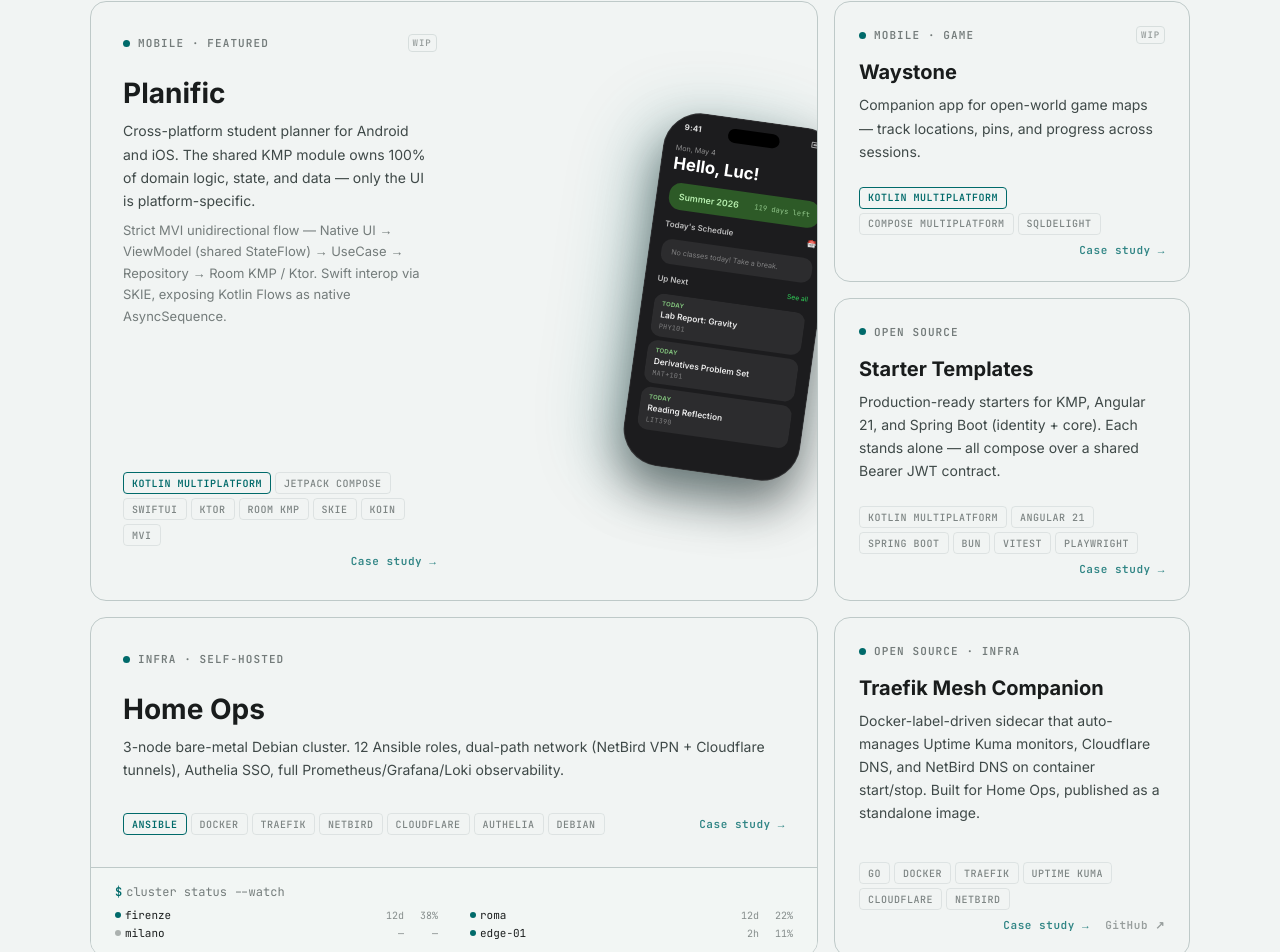
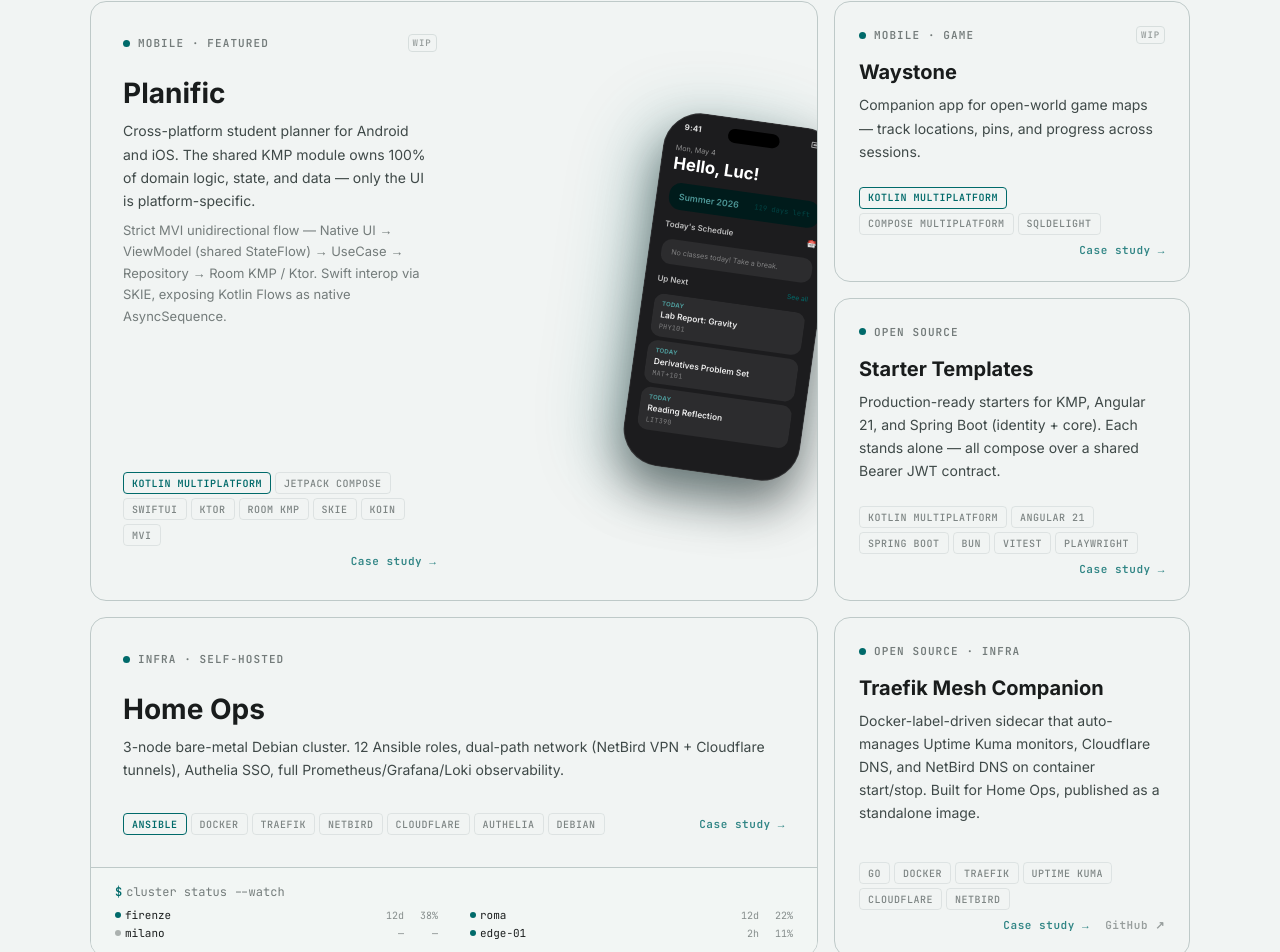
Before and after one commit to wolf-361/portfolio, an Angular app: page /#contact in a window 1280 px wide. Shown: the part 2219-3171 px from the top of the page. Built offline with nearby package versions, Linux system fonts and the light colour scheme.

Commit message:
refactor(styles): extract macOS dot colors to tokens; theme phone mockup to primary

```diff
--- a/src/app/features/home/components/hero/hero.scss
+++ b/src/app/features/home/components/hero/hero.scss
@@ -1,4 +1,5 @@
 @use 'styles/sys' as sys;
+@use 'styles/tokens' as t;
 
 .hero {
   display: flex;
@@ -87,7 +88,7 @@
 }
 
 .terminal-titlebar {
-  background: #3a3a3c;
+  background: t.$macos-titlebar;
   padding: 0.625rem 1rem;
   display: flex;
   align-items: center;
@@ -101,13 +102,13 @@
   flex-shrink: 0;
 
   &.dot-red {
-    background: #ff5f57;
+    background: t.$macos-dot-red;
   }
   &.dot-yellow {
-    background: #febc2e;
+    background: t.$macos-dot-yellow;
   }
   &.dot-green {
-    background: #28c840;
+    background: t.$macos-dot-green;
   }
 }
 
@@ -116,7 +117,7 @@
   text-align: center;
   font-size: 0.6875rem;
   font-family: ui-monospace, SFMono-Regular, Menlo, Monaco, Consolas, monospace;
-  color: #888;
+  color: t.$macos-titlebar-text;
   user-select: none;
   margin-left: -44px;
 }
@@ -132,7 +133,7 @@
   font-family: ui-monospace, SFMono-Regular, Menlo, Monaco, Consolas, monospace;
 
   scrollbar-width: thin;
-  scrollbar-color: #3a3a3c #0d1117;
+  scrollbar-color: t.$macos-titlebar #0d1117;
 }
 
 // ── Terminal lines ─────────────────────────────────────────────────────────────
--- a/src/app/features/home/components/project-card/project-card.scss
+++ b/src/app/features/home/components/project-card/project-card.scss
@@ -314,7 +314,7 @@
 
 // Semester pill card
 .app-semester-card {
-  background: #2d5a27;
+  background: color-mix(in srgb, sys.$primary 25%, #000);
   border-radius: 12px;
   padding: 8px 10px;
   display: flex;
@@ -326,12 +326,12 @@
 .app-semester-name {
   font-size: 0.55rem;
   font-weight: 600;
-  color: #b8f0b0;
+  color: color-mix(in srgb, sys.$primary 70%, #fff);
 }
 
 .app-semester-days {
   font-size: 0.45rem;
-  color: rgba(184 240 176 / 0.7);
+  color: color-mix(in srgb, sys.$primary 50%, transparent);
   font-family: sys.$font-mono;
 }
 
@@ -351,7 +351,7 @@
 
 .app-section-action {
   font-size: 0.42rem;
-  color: #30d158;
+  color: sys.$primary;
 }
 
 .app-empty-state {
@@ -387,7 +387,7 @@
   font-weight: 700;
   letter-spacing: 0.04em;
   text-transform: uppercase;
-  color: #7dba78;
+  color: color-mix(in srgb, sys.$primary 70%, #fff);
   margin-bottom: 1px;
 }
 
--- a/src/app/features/projects/pages/project-detail-page/project-detail-page.scss
+++ b/src/app/features/projects/pages/project-detail-page/project-detail-page.scss
@@ -1,5 +1,6 @@
 @use 'styles/sys' as sys;
 @use 'styles/spacing' as sp;
+@use 'styles/tokens' as t;
 
 // ── Container ──────────────────────────────────────────────────────────────────
 
@@ -433,13 +434,13 @@
   flex-shrink: 0;
 
   &--r {
-    background: #e26565;
+    background: t.$macos-dot-red;
   }
   &--y {
-    background: #d6b54a;
+    background: t.$macos-dot-yellow;
   }
   &--g {
-    background: #5fc88f;
+    background: t.$macos-dot-green;
   }
 }
 
--- a/src/styles/_tokens.scss
+++ b/src/styles/_tokens.scss
@@ -24,6 +24,14 @@ $border-radius-md: 12px;
 $border-radius-lg: 16px;
 $border-radius-xl: 28px;
 
+// macOS window chrome — fixed OS colors, theme-independent.
+// Used in terminal titlebar dots and browser-frame mockups.
+$macos-dot-red: #ff5f57;
+$macos-dot-yellow: #febc2e;
+$macos-dot-green: #28c840;
+$macos-titlebar: #3a3a3c;
+$macos-titlebar-text: #888;
+
 // Spacing scale — SCSS-only, not emitted as CSS vars.
 // Use these in component styles: spacing.$md, spacing.$lg, etc.
 // Defined here as a reference; import via _spacing.scss.
```
